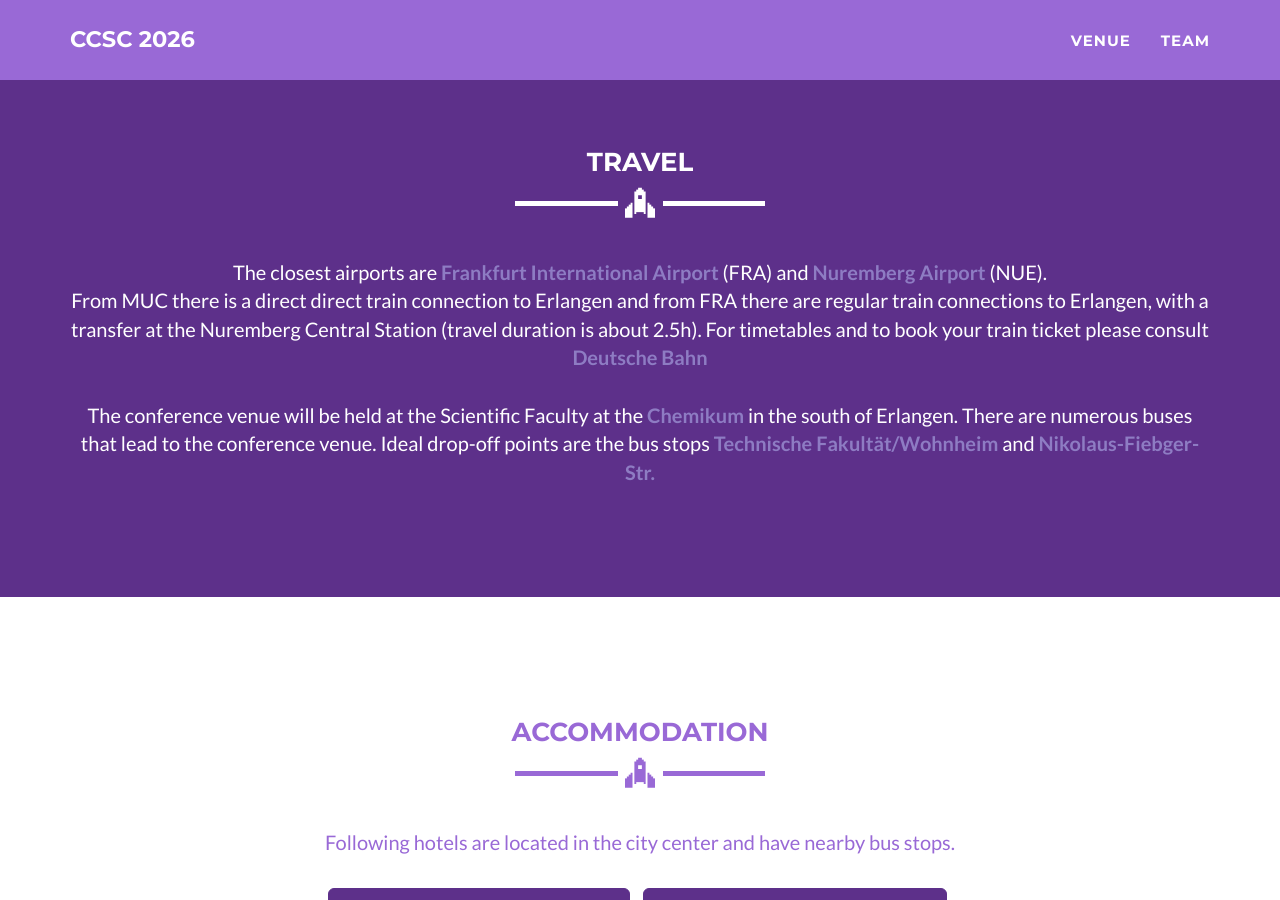
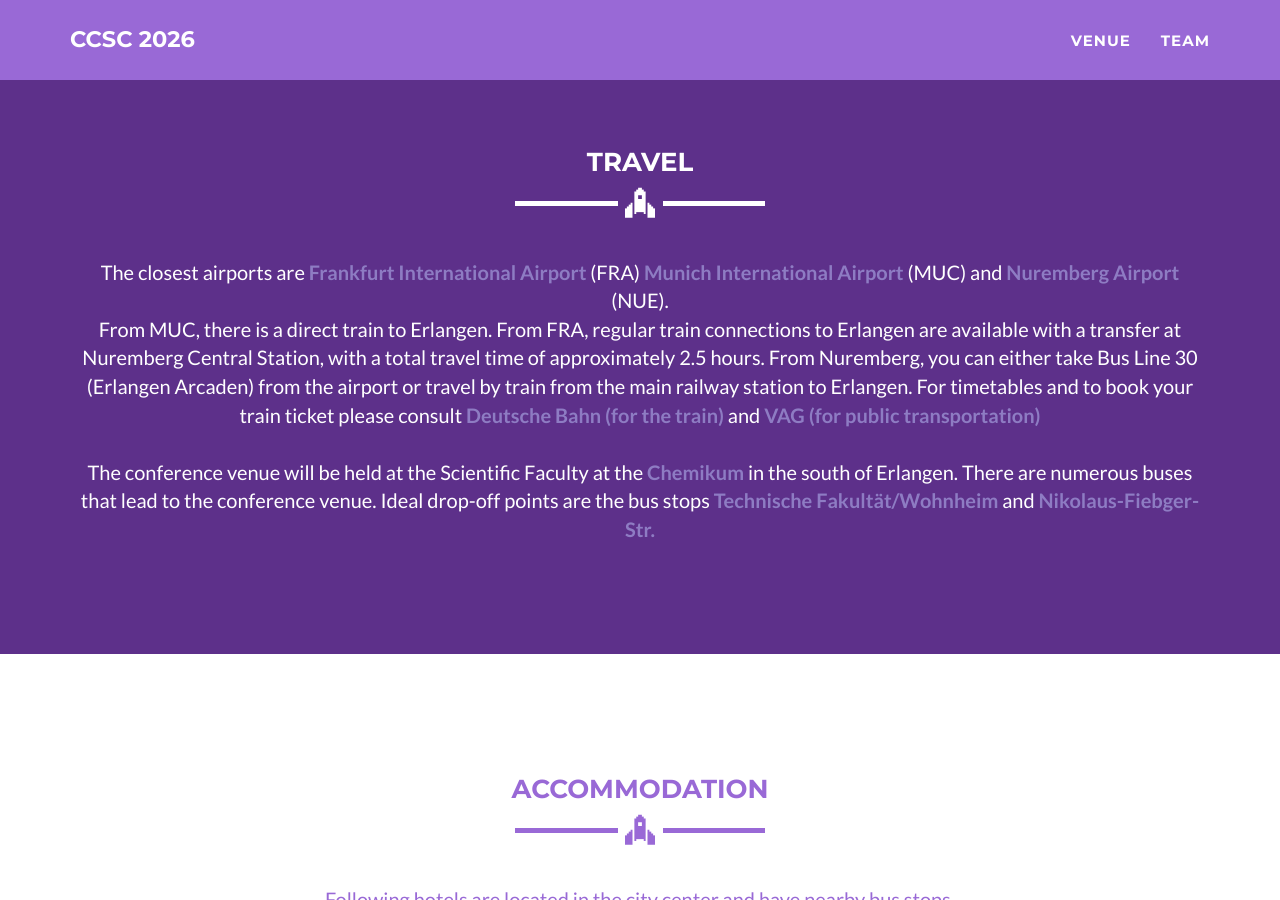
Before and after one commit to ccsc2026/ccsc2026.github.io, a Jekyll site: the page built from venue.html, in a window 1280 px wide and 900 px high, scrolled down 1163 px. Built offline with Jekyll 4.4.1, drawn with Linux system fonts in a browser that asks for light colours.

Commit message:
Update venue.html
Updated travel information

```diff
--- a/venue.html
+++ b/venue.html
@@ -32,10 +32,11 @@ layout: page
         <hr class="star-light">
         <br>
          <p>
-        The closest airports are <a href="https://www.frankfurt-airport.com/en.html" target="_blank" style="color:#8e7cc3;"><b>Frankfurt International Airport</b></a> (FRA) and <a href="https://www.airport-nuernberg.de/en" target="_blank" style="color:#8e7cc3;"><b>Nuremberg Airport</b></a> (NUE).
+        The closest airports are <a href="https://www.frankfurt-airport.com/en.html" target="_blank" style="color:#8e7cc3;"><b>Frankfurt International Airport</b></a> (FRA)  <a href="https://www.munich-airport.com/" target="_blank" style="color:#8e7cc3;"><b>Munich International Airport</b></a> (MUC) and <a href="https://www.airport-nuernberg.de/en" target="_blank" style="color:#8e7cc3;"><b>Nuremberg Airport</b></a> (NUE).
 	<br>
-	From MUC there is a direct direct train connection to Erlangen and from FRA there are regular train connections to Erlangen, with a transfer at the Nuremberg Central Station (travel duration is about 2.5h).
-	For timetables and to book your train ticket please consult <a href='https://int.bahn.de/en' target='_blank' style="color:#8e7cc3;"><b>Deutsche Bahn</b></a>
+	From MUC, there is a direct train to Erlangen. From FRA, regular train connections to Erlangen are available with a transfer at Nuremberg Central Station, with a total travel time of approximately 2.5 hours.
+	From Nuremberg, you can either take Bus Line 30 (Erlangen Arcaden) from the airport or travel by train from the main railway station to Erlangen.
+	For timetables and to book your train ticket please consult <a href='https://int.bahn.de/en' target='_blank' style="color:#8e7cc3;"><b>Deutsche Bahn (for the train)</b></a> and <a href='https://www.vag.de/en/' target='_blank' style="color:#8e7cc3;"><b>VAG (for public transportation)</b></a>
 	<br><br>
      	The conference venue will be held at the Scientific Faculty at the <a href="https://www.chemistry.nat.fau.eu/" target="_blank" style="color:#8e7cc3;"><b>Chemikum</b></a> in the south of Erlangen.
 	There are numerous buses that lead to the conference venue. Ideal drop-off points are the bus stops <a href="https://www.google.de/maps/place/Erlangen,+Technische+Fakult%C3%A4t+%2F+Wohnheim/@49.5766664,11.0270168,17z/data=!3m1!5s0x478bf76f9ec608ed:0xdf57ea9bb55c1ef4!4m14!1m7!3m6!1s0x47a1fdca9b85ff4f:0x5c8f71482354137f!2sTechnical+Faculty+Erlangen!8m2!3d49.5743371!4d11.0294571!16s%2Fg%2F1tcwkkwf!3m5!1s0x47a1f935143c67d9:0xc8274418c1cc3ac8!8m2!3d49.5758791!4d11.0280059!16s%2Fg%2F11clsg_ymh?hl=en&entry=ttu&g_ep=EgoyMDI1MDEyMi4wIKXMDSoASAFQAw%3D%3D" target="_blank" style="color:#8e7cc3;"><b>Technische Fakultät/Wohnheim</b></a>
```
